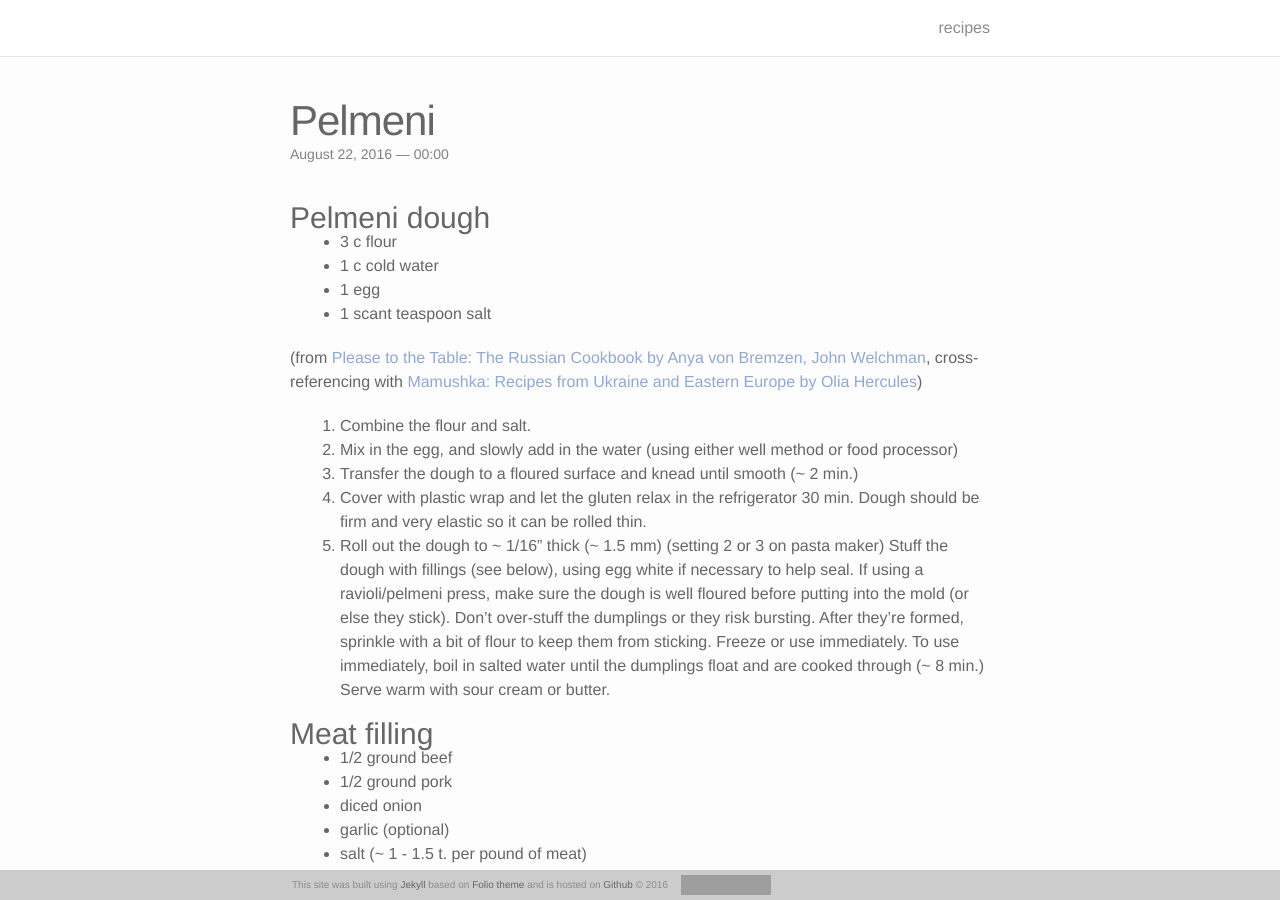
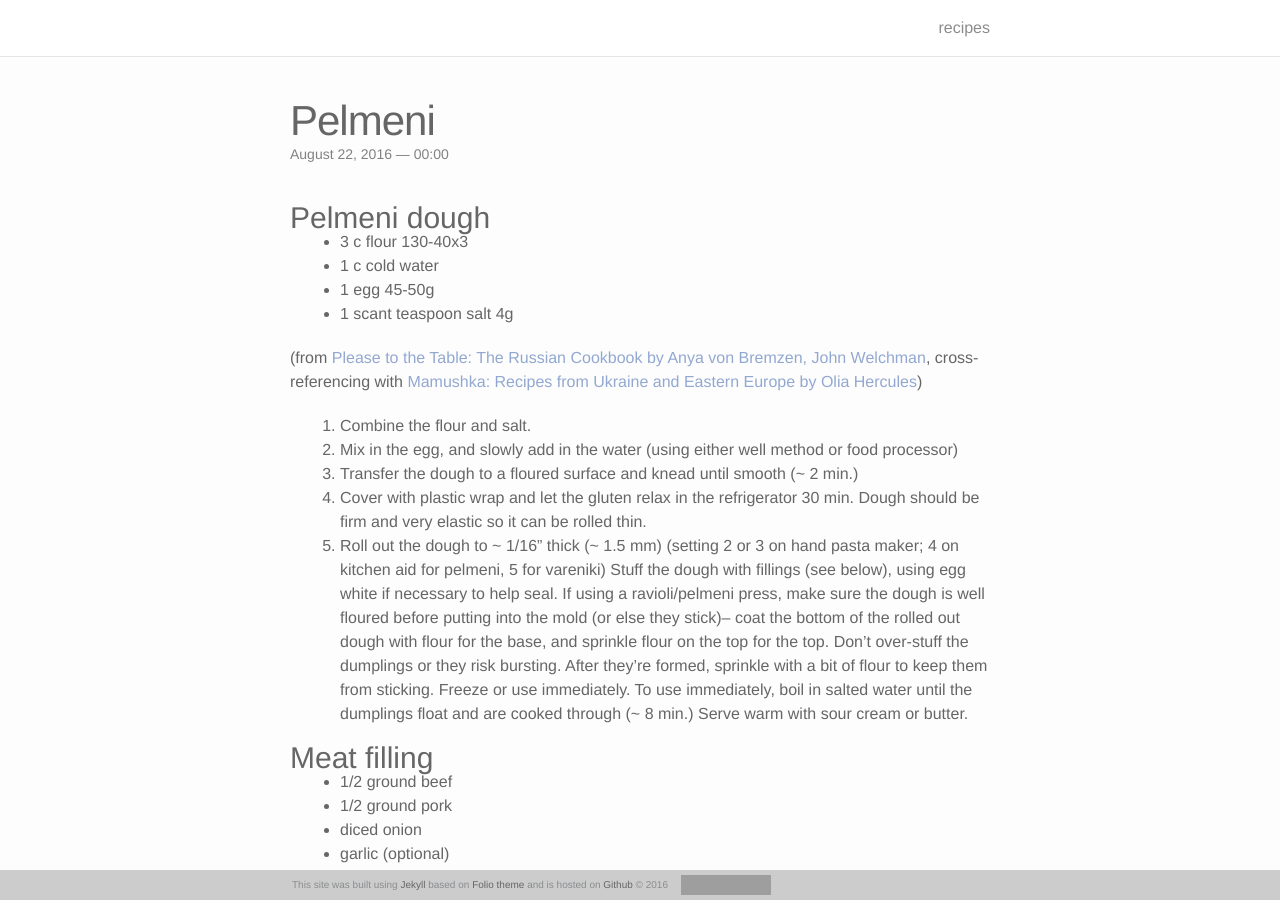
Before and after one commit to flaneuse/recipes, a Jekyll site: the page built from _posts/2016-08-22-pelmeni.markdown, in a window 1280 px wide and 900 px high. Built offline with Jekyll 4.4.1, drawn with Linux system fonts in a browser that asks for light colours; nearby versions of some CDN libraries; grey boxes are pictures that could not be loaded.

```diff
--- a/_posts/2016-08-22-pelmeni.markdown
+++ b/_posts/2016-08-22-pelmeni.markdown
@@ -8,10 +8,10 @@ source: Liza
 ---
 
 ### Pelmeni dough
-* 3 c flour
+* 3 c flour 130-40x3
 * 1 c cold water
-* 1 egg
-* 1 scant teaspoon salt
+* 1 egg 45-50g
+* 1 scant teaspoon salt 4g
 
 (from [Please to the Table: The Russian Cookbook by Anya von Bremzen, John Welchman](https://www.amazon.com/Please-Table-Anya-von-Bremzen/), cross-referencing with [Mamushka: Recipes from Ukraine and Eastern Europe by Olia Hercules](https://www.amazon.com/Mamushka-Recipes-Ukraine-Eastern-Europe))
 
@@ -19,8 +19,8 @@ source: Liza
 2. Mix in the egg, and slowly add in the water (using either well method or food processor)
 3. Transfer the dough to a floured surface and knead until smooth (~ 2 min.)
 4. Cover with plastic wrap and let the gluten relax in the refrigerator 30 min. Dough should be firm and very elastic so it can be rolled thin.
-2. Roll out the dough to ~ 1/16" thick (~ 1.5 mm) (setting 2 or 3 on pasta maker)
-Stuff the dough with fillings (see below), using egg white if necessary to help seal.  If using a ravioli/pelmeni press, make sure the dough is well floured before putting into the mold (or else they stick). Don't over-stuff the dumplings or they risk bursting. After they're formed, sprinkle with a bit of flour to keep them from sticking.
+2. Roll out the dough to ~ 1/16" thick (~ 1.5 mm) (setting 2 or 3 on hand pasta maker; 4 on kitchen aid for pelmeni, 5 for vareniki)
+Stuff the dough with fillings (see below), using egg white if necessary to help seal.  If using a ravioli/pelmeni press, make sure the dough is well floured before putting into the mold (or else they stick)-- coat the bottom of the rolled out dough with flour for the base, and sprinkle flour on the top for the top. Don't over-stuff the dumplings or they risk bursting. After they're formed, sprinkle with a bit of flour to keep them from sticking.
 Freeze or use immediately.
 To use immediately, boil in salted water until the dumplings float and are cooked through (~ 8 min.)
 Serve warm with sour cream or butter.
--- a/_posts/2017-07-12-koobideh.markdown
+++ b/_posts/2017-07-12-koobideh.markdown
@@ -11,7 +11,7 @@ source: Kristin
 * 1 t. salt
 * 1/2 - 1 t. turmeric
 * 1 onion, finely minced or grated
-* ~ 1.2 t. saffron in 1 tb. boiling water
+* ~ 1/2 t. saffron in 1 tb. boiling water
 * 1-2 egg yolks
 
 1. Squeeze all the water out of the minced onions (or else the koobideh will fall apart).
--- a/_posts/2018-01-13-persianrice.markdown
+++ b/_posts/2018-01-13-persianrice.markdown
@@ -1,6 +1,6 @@
 ---
 layout: post
-title:  "Persian rice with tadiq"
+title:  "Persian rice with tadig"
 date:   2017-07-12
 categories: persian
 link:
@@ -20,7 +20,7 @@ https://www.epicurious.com/recipes/food/views/persian-steamed-white-rice-em-chel
 1. Rinse rice till clear. Cover with water and a bit of salt and incubate for 20 min. to a few hours.
 2. Bring water to a boil; add 1 tb salt. Add rice and cook for 3-7 min. till al dente, with a hard center and soft outside. The rice should start to float.
 3. Drain and rinse to stop cooking.
-4. Add oil to bottom of pan, and if using potatoes, fan them into a layer that covers the pan; overlap the slice to form a continuous layer. **Make sure the potatoes are seasoned with salt.** Drizzle with a bit of oil and cover with the rice.
+4. Add oil to bottom of pan, and if using potatoes, fan them into a layer that covers the pan; overlap the slice to form a continuous layer. **Make sure the potatoes are seasoned with salt.** Drizzle with a bit of oil and cover with the rice.  Note: ghee seemed to stick more than oil.
 5. Warm the rice for 1-2 min on medium. Then add 2 tb. oil + 4 tb. water; cover with paper towels and a lid and steam for 45 min.
-6. In the meantime, add ~ 1/2 t. saffron to 1/4 c. water.
+6. In the meantime, add ~ 1/2 t. saffron to 1/4 c. water. (note: K. uses butter.)
 7. When the rice is done steaming, remove rice to mix with the saffron water to form yellow rice. Add to the white rice in a pattern, and carefully remove the tadiq.
--- a/_posts/2018-01-13-pumpkinkadu.markdown
+++ b/_posts/2018-01-13-pumpkinkadu.markdown
@@ -21,7 +21,7 @@ Based roughly on [NYT](https://cooking.nytimes.com/recipes/12893-afghan-style-pu
 * salt, pepper, cinnamon, sugar
 
 1. Cut pumpkin (carefully) into chunks.
-2. Pan fry pumpkin with ~ 1 tb. sugar on medium high heat till edges are golden, seasoning with salt and pepper. Sprinkle with cinnamon and remove.
+2. Pan fry pumpkin with ~ 1 tb. sugar on medium high heat till edges are golden, seasoning with salt and pepper. Sprinkle with cinnamon and remove. [2020-04-14: trying roasting instead]
 3. Heat oil and saute onion till golden brown.
 4. Add garlic, chili, and spices and cook ~ 30 s till toasted.
 5. Add tomatoes and continue to cook till tomatoes fall apart.
```
Also changed, not shown: _posts/2017-09-07-butter-chicken.md (+3 -2 lines), _posts/2018-12-15-zimtsterne.md (added, +36 -0 lines), _posts/2019-06-29_pistachio-cake.markdown (added, +14 -0 lines), _posts/2019-08-06-fesenjoon.md (added, +10 -0 lines), _posts/2020-05-05-sourdough-pizza.markdown (added, +24 -0 lines).
